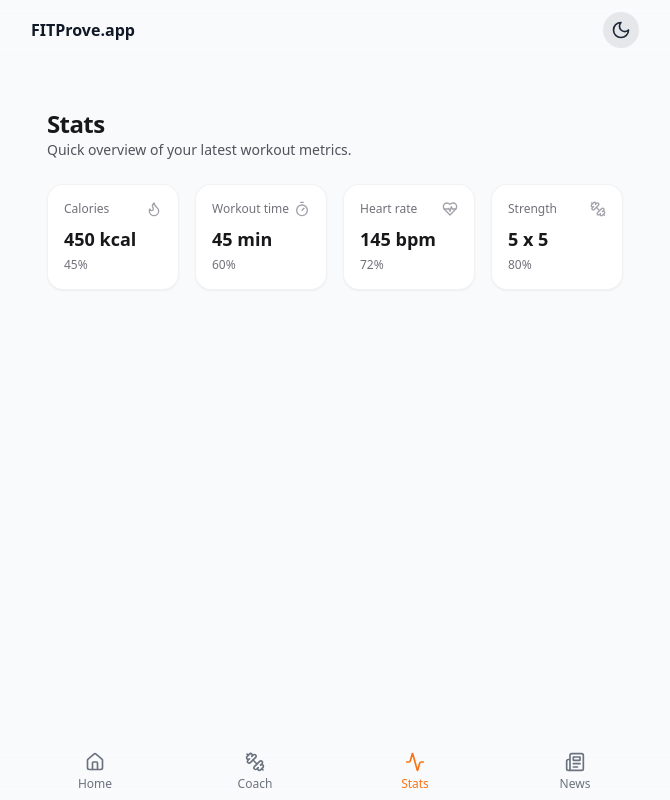
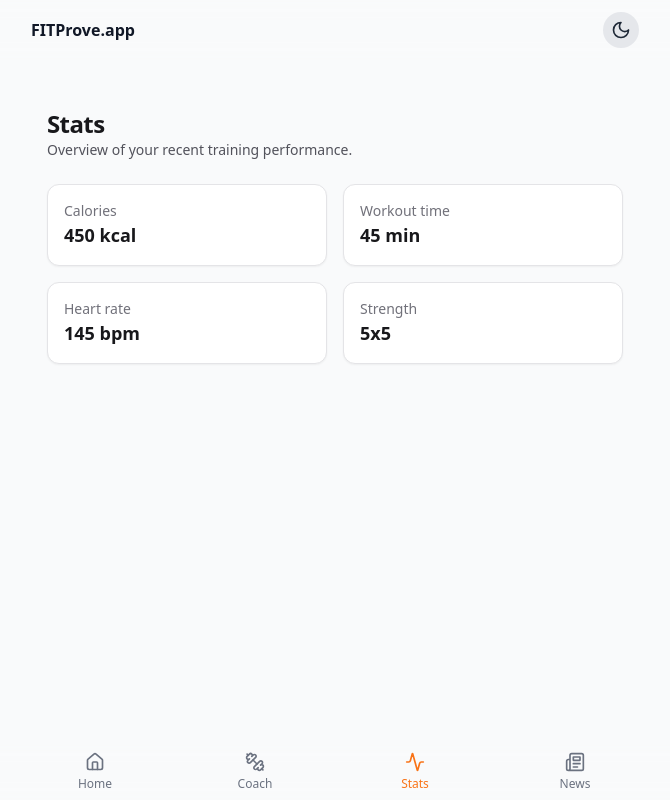
Before and after one commit to djeroriedewald-maker/FITProve.app, a React (Vite) app: page /stats in a window 1280 px wide. Shown: the whole page, without its empty margins (305-975 px from the left). Built offline with nearby package versions, Linux system fonts and the light colour scheme.

Commit message:
fix(stats): replace any with explicit Stat type

```diff
--- a/src/routes/Stats.tsx
+++ b/src/routes/Stats.tsx
@@ -1,18 +1,16 @@
-import { Dumbbell, Flame, HeartPulse, Timer } from "lucide-react";
+import React from "react";
 
-type Tile = {
+type Stat = {
   id: string;
   label: string;
-  value: string;
-  icon: any;
-  note?: string;
+  value: string | number;
 };
 
-const TILES: Tile[] = [
-  { id: "t1", label: "Calories", value: "450 kcal", icon: Flame, note: "45%" },
-  { id: "t2", label: "Workout time", value: "45 min", icon: Timer, note: "60%" },
-  { id: "t3", label: "Heart rate", value: "145 bpm", icon: HeartPulse, note: "72%" },
-  { id: "t4", label: "Strength", value: "5 x 5", icon: Dumbbell, note: "80%" },
+const STATS: Stat[] = [
+  { id: "calories", label: "Calories", value: "450 kcal" },
+  { id: "workout", label: "Workout time", value: "45 min" },
+  { id: "heartrate", label: "Heart rate", value: "145 bpm" },
+  { id: "strength", label: "Strength", value: "5x5" },
 ];
 
 export default function Stats() {
@@ -23,26 +21,22 @@ export default function Stats() {
           Stats
         </h1>
         <p className="text-sm text-zinc-600 dark:text-zinc-400">
-          Quick overview of your latest workout metrics.
+          Overview of your recent training performance.
         </p>
       </header>
 
-      <section className="grid grid-cols-2 gap-3 sm:grid-cols-4 sm:gap-4">
-        {TILES.map((t) => (
+      <section className="grid gap-4 sm:grid-cols-2">
+        {STATS.map((stat) => (
           <div
-            key={t.id}
-            className="rounded-2xl border border-black/5 dark:border-white/5 bg-white dark:bg-zinc-900 p-3 sm:p-4 shadow-sm"
+            key={stat.id}
+            className="rounded-xl border border-zinc-200 bg-white p-4 shadow-sm dark:border-zinc-800 dark:bg-zinc-900"
           >
-            <div className="flex items-center justify-between">
-              <span className="text-xs text-zinc-500 dark:text-zinc-400">{t.label}</span>
-              <t.icon className="h-4 w-4 text-zinc-400 dark:text-zinc-500" />
-            </div>
-            <div className="mt-2 text-lg font-semibold text-zinc-900 dark:text-zinc-50">
-              {t.value}
-            </div>
-            {t.note && (
-              <div className="mt-1 text-xs text-zinc-500 dark:text-zinc-400">{t.note}</div>
-            )}
+            <p className="text-sm text-zinc-500 dark:text-zinc-400">
+              {stat.label}
+            </p>
+            <p className="text-lg font-semibold text-zinc-900 dark:text-zinc-50">
+              {stat.value}
+            </p>
           </div>
         ))}
       </section>
```
